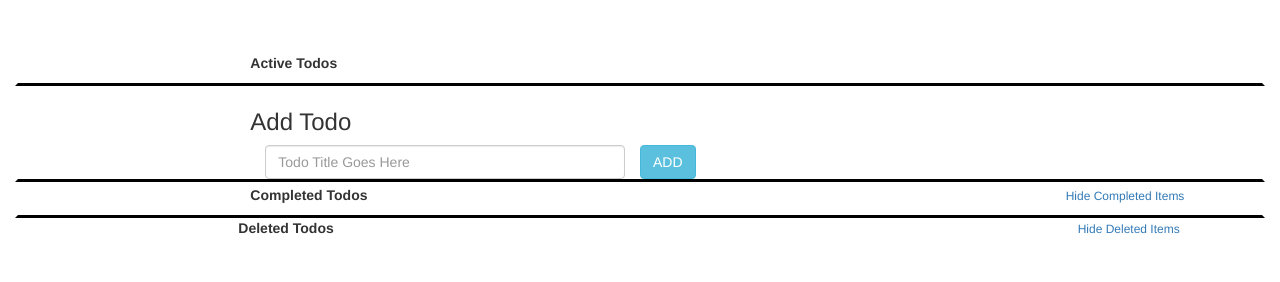
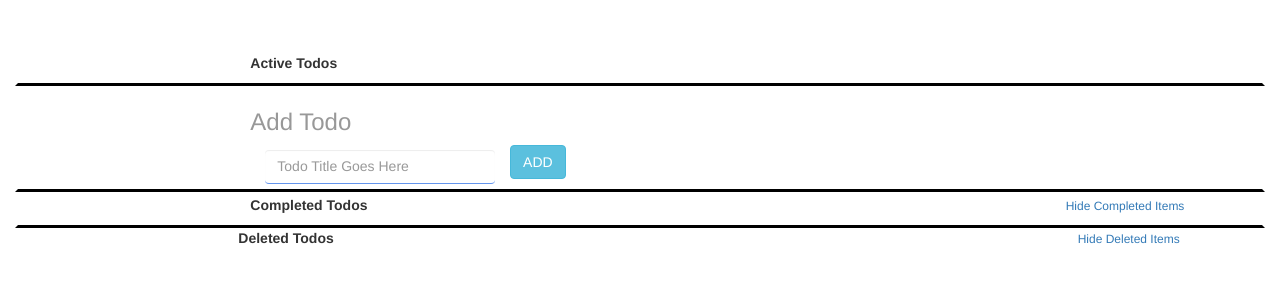
Before and after one commit to nikhilgupta240/TodoAppPlusPlus, a website: page public/index.html in a window 1280 px wide. Shown: the part 70-352 px from the top of the page. Drawn offline with nearby package versions, Linux system fonts and the light colour scheme; no server answers.

Commit message:
fixed UI for input text

```diff
--- a/public/index.html
+++ b/public/index.html
@@ -38,7 +38,7 @@
         <div class="col-xs-2"></div>
         <div id="add_todo_div" class="col-xs-8">
             <h3>Add Todo</h3>
-            <div class="col-xs-6">
+            <div class="col-xs-4 breathVertical">
                 <input id="new_todo_input" type="text" placeholder="Todo Title Goes Here" class="form-control">
             </div>
             <input type="button" value="ADD" class="btn btn-info" onclick="addTodoAJAX()">
--- a/public/script.js
+++ b/public/script.js
@@ -52,6 +52,7 @@ function addTodoElements(todos_data_json) {
 function createActiveTodoElement(todo_id, todo) {
     var todo_element = document.createElement("div");
     todo_element.setAttribute("data-id", todo_id);
+    todo_element.setAttribute("class", "row");
     todo_element.appendChild(createCheckbox(todo_id, todo));
     todo_element.appendChild(createTitleElement(todo));
     todo_element.appendChild(createDeleteX(todo_id));
@@ -63,6 +64,7 @@ function createActiveTodoElement(todo_id, todo) {
 function createCompletedTodoElement(todo_id, todo) {
     var todo_element = document.createElement("div");
     todo_element.setAttribute("data-id", todo_id);
+    todo_element.setAttribute("class", "row");
     todo_element.appendChild(createCheckbox(todo_id, todo));
     todo_element.appendChild(createTitleElement(todo));
     todo_element.appendChild(createDeleteX(todo_id));
@@ -108,7 +110,7 @@ function createDeleteX(todo_id) {
     delete_x_div.setAttribute("class", "text-danger col-xs-2");
     var delete_x = document.createElement("button");
     delete_x.setAttribute("class", "btn btn-link");
-    delete_x.innerText = "X";
+    delete_x.innerHTML = "<sup>X</sup>";
     delete_x.setAttribute("onclick", "setTodoDeletedAJAX(" + todo_id + ")");
     delete_x.setAttribute("data-toggle", "tooltip");
     delete_x.setAttribute("title", "Delete todo");
--- a/public/style.css
+++ b/public/style.css
@@ -1,6 +1,14 @@
 .heading {
     text-align: center;
     background-color: #ffff99;
+}
+
+h3 {
+    opacity: 0.5;
+}
+
+sup {
+    color: red;
 }
 
 .breathTop {
@@ -35,3 +43,11 @@ div.todoStatusDELETED {
     color: #ff0000;
     text-decoration: line-through;
 }
+
+input[type="text"] {
+    border: 0;
+    outline: 0;
+    background: transparent;
+    border-bottom: 1px solid cornflowerblue;
+    opacity: 9;
+}
```
